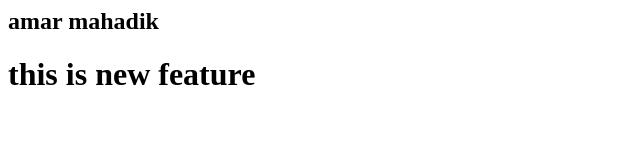
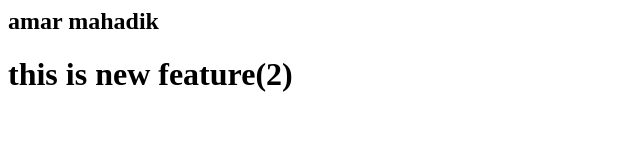
Before and after one commit to amarm159/localrepo, a plain HTML site: page index.html in a window 1280 px wide. Shown: the full height of the page, 0-640 px from the left. Drawn offline with Linux system fonts and the light colour scheme.

Commit message:
feature2

```diff
--- a/index.html
+++ b/index.html
@@ -1,2 +1,2 @@
 <h2>amar mahadik</h2>
-<h1>this is new feature</h1>
+<h1>this is new feature(2)</h1>
```
